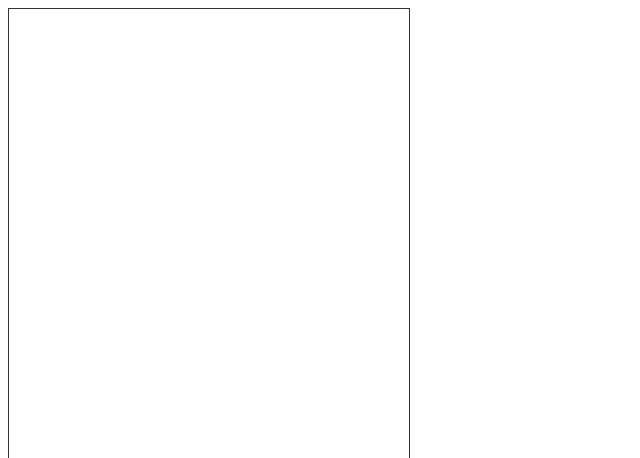
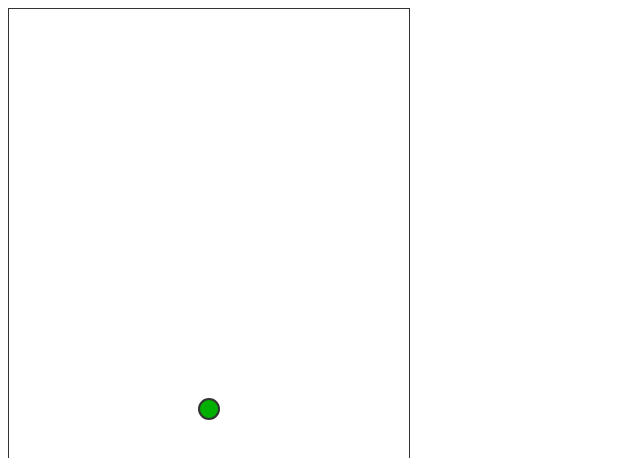
Before and after one commit to tomwhitfield/siteswap-js, a plain HTML site: page index.html in a window 1280 px wide. Shown: the top 458 px of the page, 0-640 px from the left. Drawn offline with Linux system fonts and the light colour scheme.

Commit message:
Update index.html

```diff
--- a/index.html
+++ b/index.html
@@ -8,7 +8,7 @@
 		<canvas id="stage" width="400" height="800" style="border: 1px solid #333333;"></canvas>
 		<p id="debug"></p>
 
-		<script src=""></script>
+		<script src="animator.js"></script>
 
 	</body>
 </html>
```
